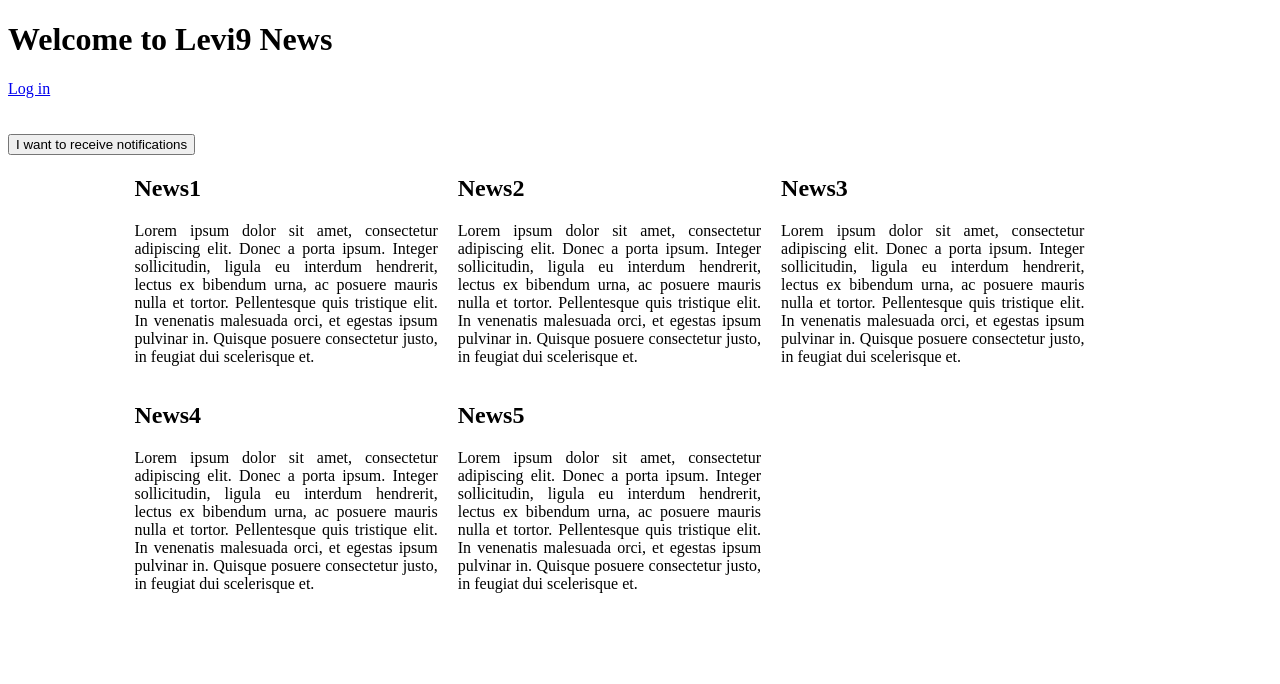
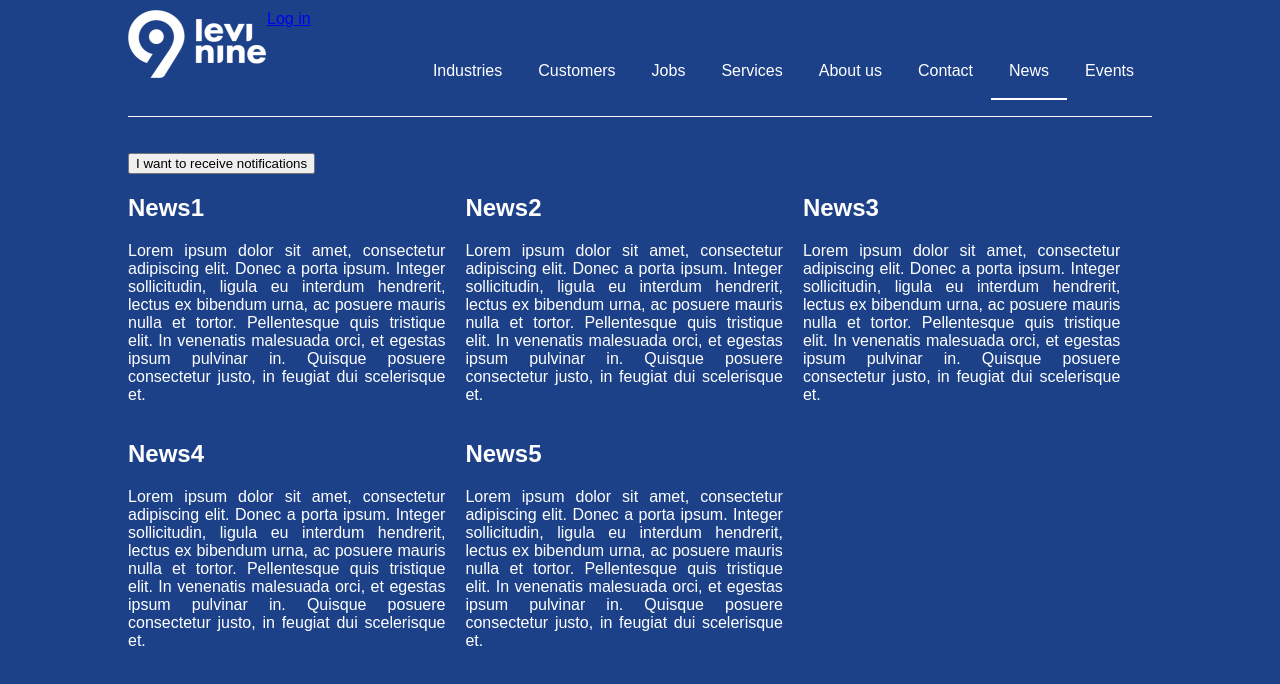
Before and after one commit to djstojanovic/angular-push-notifications, an Angular app: page /#/ in a window 1280 px wide. Shown: the top 684 px of the page. Built offline with nearby package versions, Linux system fonts and the light colour scheme.

Commit message:
changed styles

```diff
--- a/src/app/app.component.html
+++ b/src/app/app.component.html
@@ -1 +1,3 @@
-<router-outlet></router-outlet>
+<div class="container">
+    <router-outlet></router-outlet>
+</div>
--- a/src/app/app.component.scss
+++ b/src/app/app.component.scss
@@ -0,0 +1,9 @@
+.container {
+    width: 80%;
+    height: 100%;
+    color: white;
+    margin: 0 auto;
+    position: relative;
+    padding-left: 15px;
+    padding-right: 15px;
+}
--- a/src/app/public/news/news.component.scss
+++ b/src/app/public/news/news.component.scss
@@ -1,11 +1,7 @@
-.container {
-    width: 80%;
-    margin: 0 auto;
-}
 
 .news {
     display: inline-block;
-    width: 30%;
+    width: 31%;
     margin-right: 20px;
     text-align: justify;
 }
--- a/src/app/public/public.component.html
+++ b/src/app/public/public.component.html
@@ -1,5 +1,17 @@
 <header>
-  <h1>{{title}}</h1>
+  <img [src]="icon">
+  <div class="navbar">
+    <ul>
+      <li>Industries</li>
+      <li>Customers</li>
+      <li>Jobs</li>
+      <li>Services</li>
+      <li>About us</li>
+      <li>Contact</li>
+      <li class="underlined">News</li>
+      <li>Events</li>
+    </ul>
+  </div>
   <a href="#/admin">Log in</a>
 </header>
 <br><br>
--- a/src/app/public/public.component.scss
+++ b/src/app/public/public.component.scss
@@ -0,0 +1,30 @@
+header {
+    border-bottom: 1px solid white;
+    padding: 10px 0 0;
+    overflow: auto;
+}
+
+h1 {
+    margin: 0;
+ }
+
+ ul {
+    padding: 18px 0 0;
+    list-style: none;
+    float: right;
+
+    li {
+        padding: 18px;
+        display: inline-block;
+    }
+
+    .underlined {
+        padding: 18px 3 18px 0;
+        border-bottom: 2px solid white;
+    }
+ }
+
+ img {
+     height: 69px;
+     float: left;
+ }
--- a/src/app/public/public.component.ts
+++ b/src/app/public/public.component.ts
@@ -8,10 +8,9 @@ import {Content} from '../config/content';
 })
 export class PublicComponent implements OnInit {
 
-  title: string;
+  icon: string = "/assets/icons/logo.png"
 
   constructor() {
-    this.title = Content.public.title;
   }
 
   ngOnInit(): void {
--- a/src/styles.scss
+++ b/src/styles.scss
@@ -1 +1,7 @@
 /* You can add global styles to this file, and also import other style files */
+body {
+    margin: 0;
+    background-color: #1D4189;
+    font-size: 16px;
+    font-family: Circular-Book, Arial, sans-serif;
+}
```
Also changed, not shown: src/assets/icons/logo.png (added).
